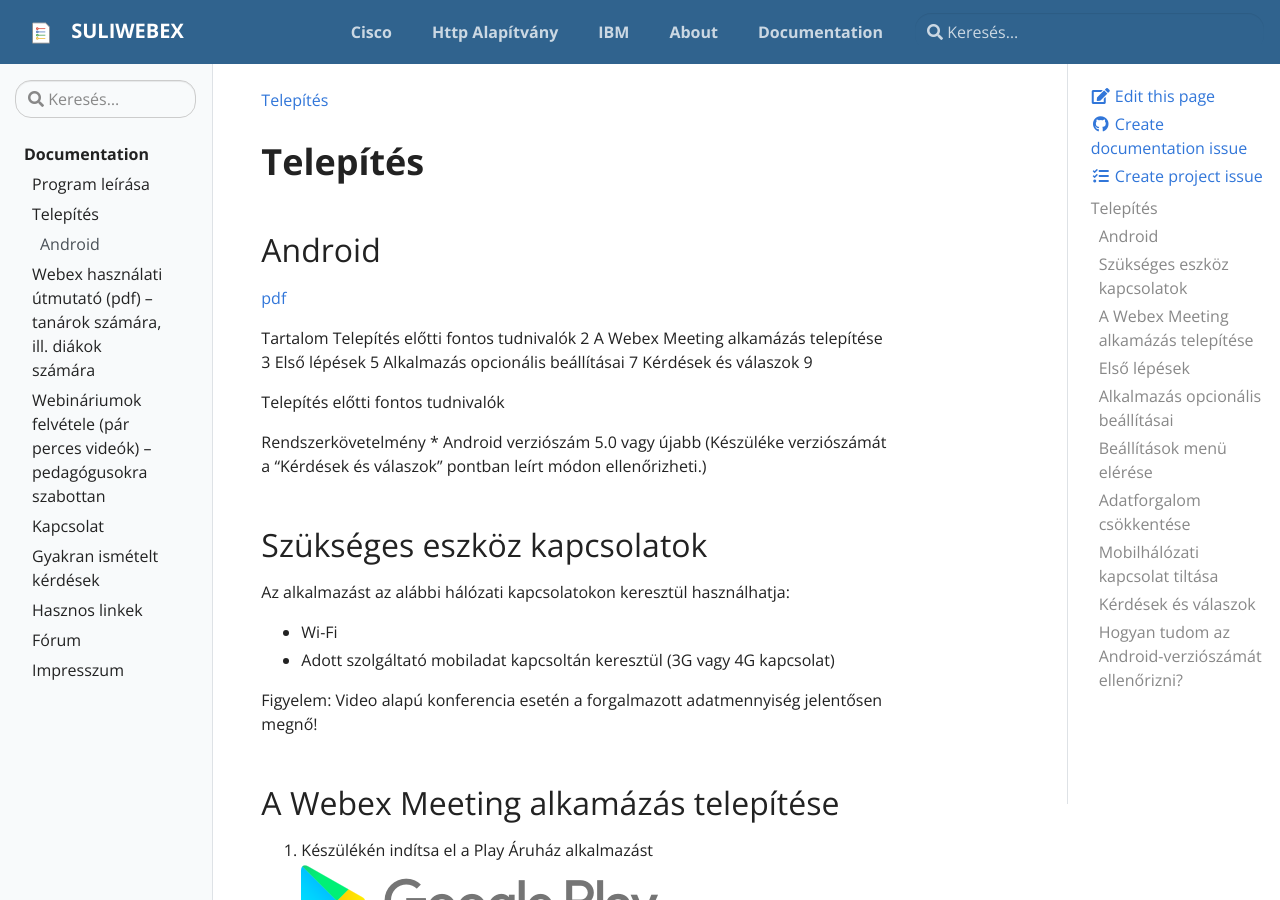
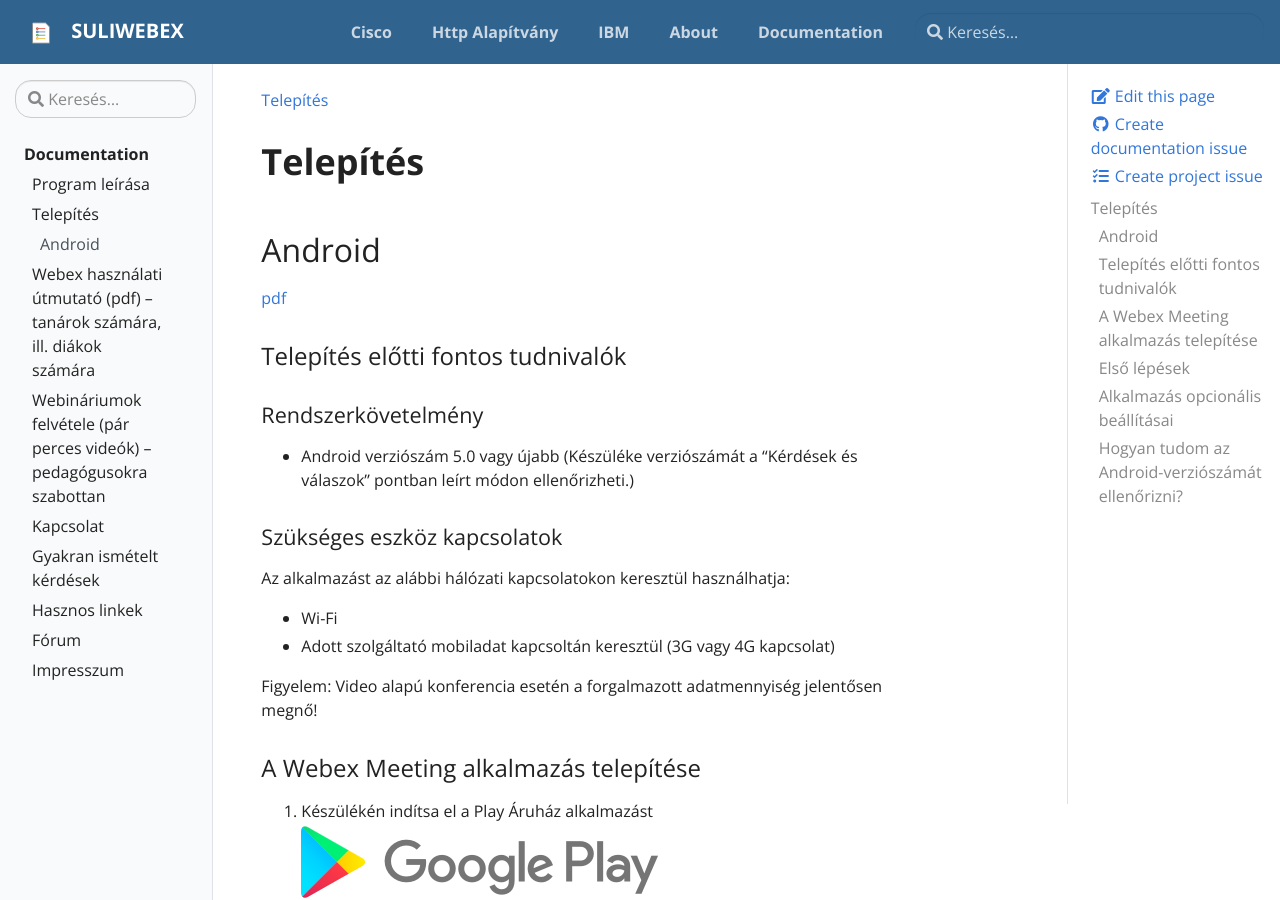
Before and after one commit to suliwebex/suliwebex.github.io, a Jekyll site: the page built from pages/install.md, in a window 1280 px wide and 900 px high. Built offline with Jekyll 4.4.1, drawn with Linux system fonts in a browser that asks for light colours.

Commit message:
remove toc from install, fix typo

```diff
--- a/pages/install.md
+++ b/pages/install.md
@@ -9,21 +9,12 @@ permalink: /install/
 
 [pdf](/assets/install/android.pdf)
 
-Tartalom
-Telepítés előtti fontos tudnivalók	2
-A Webex Meeting alkamázás telepítése	3
-Első lépések	5
-Alkalmazás opcionális beállításai	7
-Kérdések és válaszok	9
+### Telepítés előtti fontos tudnivalók
 
-Telepítés előtti fontos tudnivalók
+#### Rendszerkövetelmény
+* Android verziószám 5.0 vagy újabb (Készüléke verziószámát a “Kérdések és válaszok” pontban leírt módon ellenőrizheti.)
 
-
-Rendszerkövetelmény
-    * Android verziószám 5.0 vagy újabb
-(Készüléke verziószámát a “Kérdések és válaszok” pontban leírt módon ellenőrizheti.)
-
-## Szükséges eszköz kapcsolatok
+#### Szükséges eszköz kapcsolatok
 
 Az alkalmazást az alábbi hálózati kapcsolatokon keresztül használhatja:
 
@@ -32,7 +23,7 @@ Az alkalmazást az alábbi hálózati kapcsolatokon keresztül használhatja:
 
 Figyelem: Video alapú konferencia esetén a forgalmazott adatmennyiség jelentősen megnő!
 
-## A Webex Meeting alkamázás telepítése
+### A Webex Meeting alkalmazás telepítése
 
 1. Készülékén indítsa el a Play Áruház alkalmazást
      ![Google Play](/assets/img/install/googleplay.png)
@@ -52,7 +43,7 @@ Figyelem: Video alapú konferencia esetén a forgalmazott adatmennyiség jelent
 
 6. Amennyiben kilépett a Play Áruházból, akkor a Cisco Webex Meetings az android eszköz valamely ablakán elhelyezett ![Google Play](/assets/img/install/webexicon.png) ikon megnyomásával indítható.
 
-## Első lépések
+### Első lépések
 
 Fontos! Az alábbi lépéseket csak egyszer, az első alkalmazás indítás után kell megtenni:
 
@@ -76,17 +67,17 @@ Fontos! Az alábbi lépéseket csak egyszer, az első alkalmazás indítás utá
     ![Google Play](/assets/img/install/playrightscontacts.jpg)
     ![Google Play](/assets/img/install/playrightsgps.jpg)
 
-## Alkalmazás opcionális beállításai
+### Alkalmazás opcionális beállításai
 
 Telepítés után az alkalmazás azonnal használható az alap beállításokkal, azonban az alábbi opcionális beállításokat végezheti el:
 
-### Beállítások menü elérése
+#### Beállítások menü elérése
 
 A beállítások menü (Settings), az alkalmazás kezdő képernyőjén, a jobb felső sarokban található három pontra nyomva érhető el:
 
     ![Google Play](/assets/img/install/androidaccesssettings.jpg)
 
-### Adatforgalom csökkentése
+#### Adatforgalom csökkentése
 
 Javasolt használat: Amennyiben korlátozott adatforgalmi kerettel rendelkezik, érdemes az alábbi funkciót kikapcsolni.
 
@@ -98,7 +89,7 @@ Javasolt használat: Amennyiben korlátozott adatforgalmi kerettel rendelkezik,
 
     ![Google Play](/assets/img/install/androidvideohighdefinition.jpg)
 
-### Mobilhálózati kapcsolat tiltása
+#### Mobilhálózati kapcsolat tiltása
 
 Javasolt használat: Annak érdekében, hogy az alkalmazás Wi-Fi kapcsolat hiányában automatikusan ne tudja a mobiladatot használni, az alábbi funkciót kapcsolja ki:
 
@@ -110,7 +101,7 @@ Javasolt használat: Annak érdekében, hogy az alkalmazás Wi-Fi kapcsolat hiá
 
     ![Google Play](/assets/img/install/androidusemobiledata.jpg)
 
-## Kérdések és válaszok
+#### Kérdések és válaszok
 
 ### Hogyan tudom az Android-verziószámát ellenőrizni?
 
```
